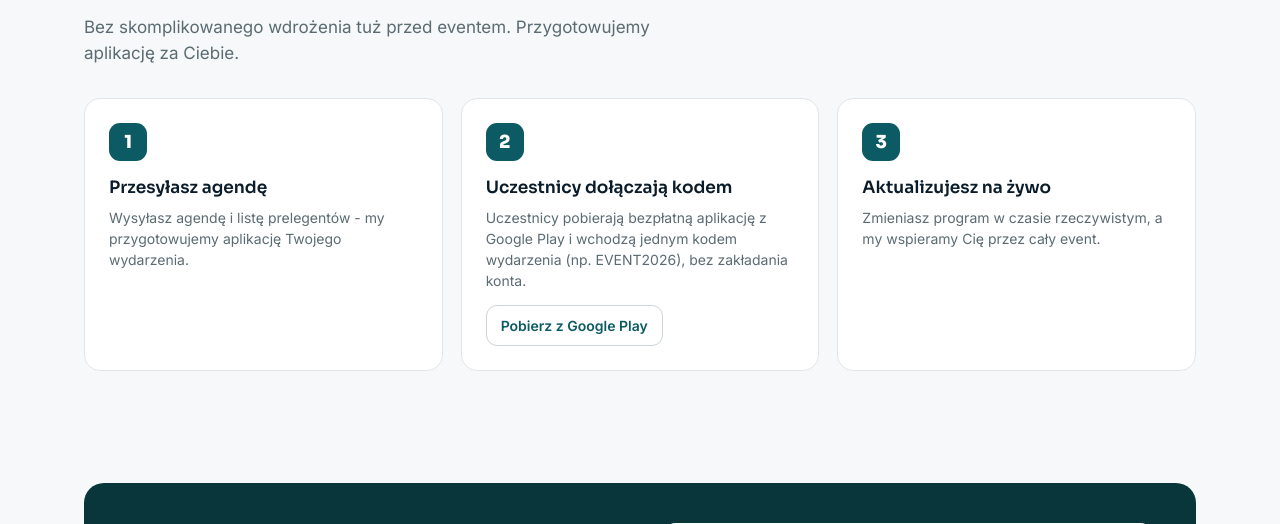
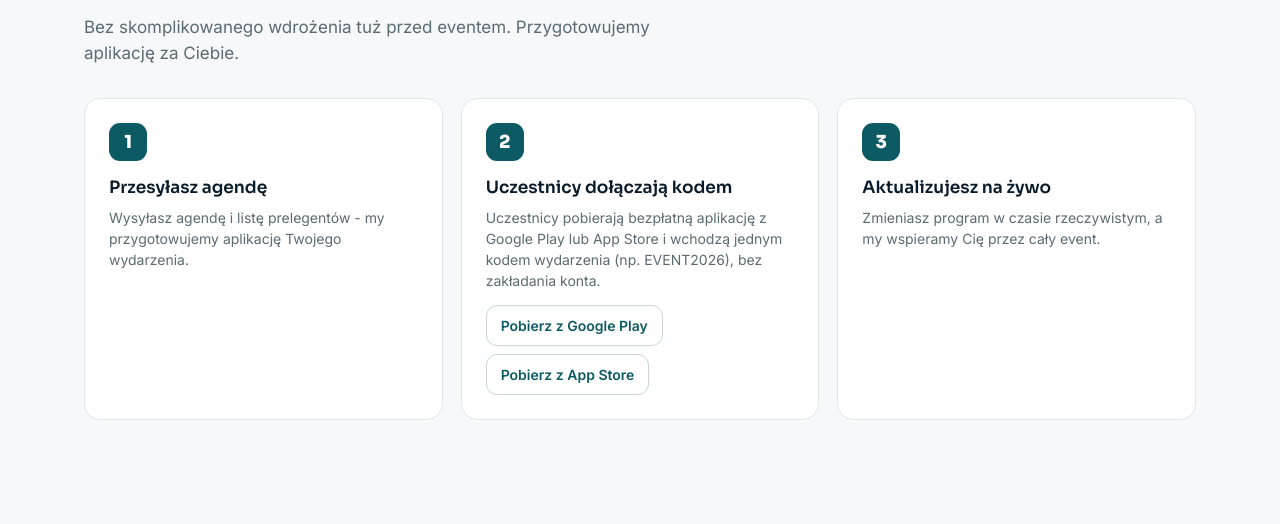
Before and after one commit to jjeerryjerry/eskulapp, a WordPress theme: template web/wp-theme/eskulapp/front-page.php in a window 1280 px wide. Shown: the part 2229-2753 px from the top of the page. Run offline with PHP 8.4 and a stand-in for WordPress, Linux system fonts and the light colour scheme; the site name, menu and one post (Sample post) are stand-ins, and other content is empty.

Commit message:
WWW: wlaczony link App Store, teksty o obu sklepach
Co-Authored-By: Claude Opus 5.5 <noreply@anthropic.com>
Claude-Session: https://claude.ai/code/session_017HBiRYEcRegH22phtDv8iq

```diff
--- a/web/wp-theme/eskulapp/front-page.php
+++ b/web/wp-theme/eskulapp/front-page.php
@@ -103,7 +103,7 @@
     <div class="step">
       <div class="num">2</div>
       <h3>Uczestnicy dołączają kodem</h3>
-      <p>Uczestnicy pobierają bezpłatną aplikację z Google Play i wchodzą jednym kodem wydarzenia (np. EVENT2026), bez zakładania konta.</p>
+      <p>Uczestnicy pobierają bezpłatną aplikację z Google Play lub App Store i wchodzą jednym kodem wydarzenia (np. EVENT2026), bez zakładania konta.</p>
       <?php echo eskulapp_store_buttons(); ?>
     </div>
     <div class="step">
@@ -152,7 +152,7 @@
   <div class="faq">
     <details>
       <summary>Czy uczestnik musi instalować aplikację ze sklepu?</summary>
-      <p>Tak - uczestnik pobiera bezpłatną aplikację Eskulapp z Google Play, a następnie dołącza do wydarzenia jednym kodem (np. EVENT2026), bez zakładania konta. Cały program ma wtedy zawsze przy sobie, także offline.</p>
+      <p>Tak - uczestnik pobiera bezpłatną aplikację Eskulapp z Google Play lub App Store, a następnie dołącza do wydarzenia jednym kodem (np. EVENT2026), bez zakładania konta. Cały program ma wtedy zawsze przy sobie, także offline.</p>
     </details>
     <details>
       <summary>Ile trwa wdrożenie?</summary>
--- a/web/wp-theme/eskulapp/functions.php
+++ b/web/wp-theme/eskulapp/functions.php
@@ -85,7 +85,7 @@ add_action('wp_head', function () {
             'applicationCategory' => 'BusinessApplication',
             'operatingSystem'     => 'Android',
             'url'                 => $home,
-            'description'         => 'Aplikacja eventowa dla uczestnikow konferencji medycznych: agenda, prelegenci, mapa stoisk, powiadomienia push, tryb offline. Uczestnik pobiera aplikacje z Google Play i dolacza jednym kodem wydarzenia.',
+            'description'         => 'Aplikacja eventowa dla uczestnikow konferencji medycznych: agenda, prelegenci, mapa stoisk, powiadomienia push, tryb offline. Uczestnik pobiera aplikacje z Google Play lub App Store i dolacza jednym kodem wydarzenia.',
             'offers'              => [
                 '@type'         => 'Offer',
                 'price'         => '0',
@@ -98,7 +98,7 @@ add_action('wp_head', function () {
             '@context'   => 'https://schema.org',
             '@type'      => 'FAQPage',
             'mainEntity' => [
-                ['@type' => 'Question', 'name' => 'Czy uczestnik musi instalowac aplikacje ze sklepu?', 'acceptedAnswer' => ['@type' => 'Answer', 'text' => 'Tak - uczestnik pobiera bezplatna aplikacje Eskulapp z Google Play, a nastepnie dolacza do wydarzenia jednym kodem (np. EVENT2026), bez zakladania konta. Caly program ma wtedy zawsze przy sobie, takze offline.']],
+                ['@type' => 'Question', 'name' => 'Czy uczestnik musi instalowac aplikacje ze sklepu?', 'acceptedAnswer' => ['@type' => 'Answer', 'text' => 'Tak - uczestnik pobiera bezplatna aplikacje Eskulapp z Google Play lub App Store, a nastepnie dolacza do wydarzenia jednym kodem (np. EVENT2026), bez zakladania konta. Caly program ma wtedy zawsze przy sobie, takze offline.']],
                 ['@type' => 'Question', 'name' => 'Ile trwa wdrozenie?', 'acceptedAnswer' => ['@type' => 'Answer', 'text' => 'Standardowo przygotowujemy aplikacje na podstawie przeslanej agendy i listy prelegentow. Termin uruchomienia ustalamy pod date wydarzenia, tak aby wszystko bylo gotowe przed pierwszym dniem konferencji.']],
                 ['@type' => 'Question', 'name' => 'Czy Eskulapp nadaje sie do kongresu wielodniowego i wielosalowego?', 'acceptedAnswer' => ['@type' => 'Answer', 'text' => 'Tak. Agenda obsluguje wiele dni, wiele sal i rownoleglych sciezek tematycznych, a uczestnik filtruje program po dniu, sali i temacie.']],
                 ['@type' => 'Question', 'name' => 'Co z danymi uczestnikow i RODO?', 'acceptedAnswer' => ['@type' => 'Answer', 'text' => 'Dane uczestnikow przetwarzamy zgodnie z RODO, a hosting utrzymujemy w Unii Europejskiej. Dostep do wydarzenia jest zamkniety - otwiera go tylko indywidualny kod eventu.']],
@@ -114,11 +114,11 @@ add_action('wp_head', function () {
     }
 }, 5);
 
-/* Linki do aplikacji w sklepach. App Store wlaczamy, gdy strona sklepu przestanie zwracac 404. */
+/* Linki do aplikacji w sklepach. */
 function eskulapp_store_links() {
     $stores = [
         ['name' => 'Google Play', 'url' => 'https://play.google.com/store/apps/details?id=pl.eskulapp.mobile', 'on' => true],
-        ['name' => 'App Store',   'url' => 'https://apps.apple.com/pl/app/id6810647099',                     'on' => false],
+        ['name' => 'App Store',   'url' => 'https://apps.apple.com/pl/app/id6810647099',                     'on' => true],
     ];
     return array_values(array_filter($stores, fn($s) => $s['on']));
 }
--- a/web/wp-theme/eskulapp/style.css
+++ b/web/wp-theme/eskulapp/style.css
@@ -3,5 +3,5 @@ Theme Name: Eskulapp
 Theme URI: https://eskulapp.pl
 Description: Front Eskulapp (landing V3 Identyfikator). Petrol + coral, Sora + Inter.
 Author: Jerry Marketing
-Version: 1.4
+Version: 1.5
 */
```
Also changed, not shown: state/STATUS.md (+1 -2 lines).
